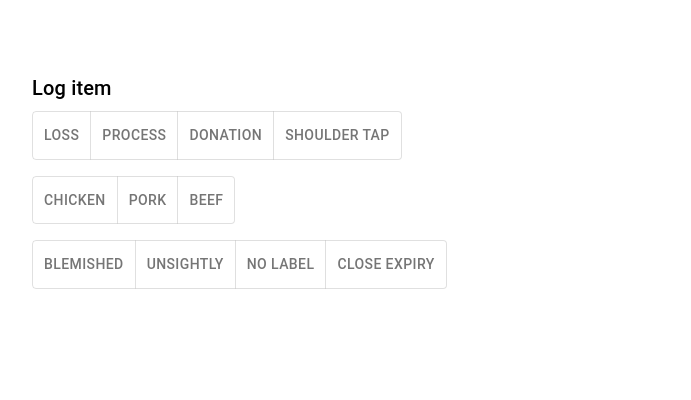
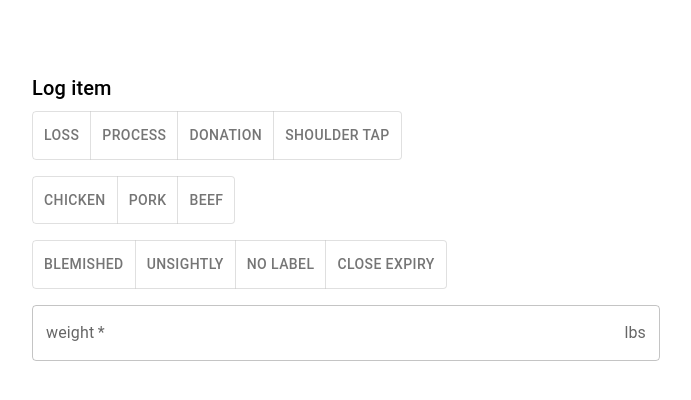
Before and after one commit to JeremyS-345/LPSD-UI, a Next.js app: page /start in a window 1280 px wide. Shown: the top 400 px of the page, without its empty margins (294-985 px from the left). Built offline with nearby package versions, Linux system fonts and the light colour scheme.

Commit message:
added weight field

```diff
--- a/components/SaveItem.tsx
+++ b/components/SaveItem.tsx
@@ -1,5 +1,5 @@
 import OptionPicker from "@/components/itemSelect";
-import { Button, Grid, Stack, ToggleButton, ToggleButtonGroup, Typography } from "@mui/material";
+import { Button, Grid, InputAdornment, Stack, TextField, ToggleButton, ToggleButtonGroup, Typography } from "@mui/material";
 import { useState } from "react";
 import axios from "axios";
 import { ItemState } from "../pages/index";
@@ -15,6 +15,8 @@ let reasonType = ["blemished", "unsightly", "no label", "close expiry"];
 export default function SaveItem(props: { itemState: ItemState }) {
     let [itemState, setItemState] = useState<ItemState>(props.itemState)
     const router = useRouter()
+    const [weight, setWeight] = useState<number>(itemState.weight);
+
     const headers = {
         'Content-Type': 'application/json',
         'X-Requested-With': null,
@@ -23,6 +25,7 @@ export default function SaveItem(props: { itemState: ItemState }) {
     const postItem = async (itemState: ItemState) => {
 
         router.push('/')
+        //itemState.weight=weight
         // const response = await axios.post("https://8e8oow3g70.execute-api.us-east-1.amazonaws.com/dev/lpds",
         //     itemState,
         //     { headers: headers });
@@ -32,7 +35,8 @@ export default function SaveItem(props: { itemState: ItemState }) {
         //             id: undefined,
         //             bucketType: undefined,
         //             itemType: undefined,
-        //             reasonType: undefined
+        //             reasonType: undefined,
+        //             weight: undefined
         //         }
         //     })
         // }
@@ -80,8 +84,17 @@ export default function SaveItem(props: { itemState: ItemState }) {
                         <OptionPicker choices={bucketType} callback={childToParentBucket} defaultAlignment={itemState.bucketType} ></OptionPicker>
                         <OptionPicker choices={itemType} callback={childToParentItem} defaultAlignment={itemState.itemType}></OptionPicker>
                         <OptionPicker choices={reasonType} callback={childToParentReason} defaultAlignment={itemState.reasonType}></OptionPicker>
+                        <TextField id="outlined-basic" label="weight" variant="outlined" required={true}
+                            InputProps={{
+                                endAdornment: <InputAdornment position="end">lbs</InputAdornment>,
+                            }}
+                            value={weight}
+                            type="number"
+                            onChange={(event: React.ChangeEvent<HTMLInputElement>) => {
+                                setWeight(event.target.valueAsNumber);
+                            }} />
                     </Stack>
-                    {itemState.bucketType != undefined && itemState.itemType != undefined &&
+                    {itemState.bucketType != undefined && itemState.itemType != undefined && weight > 0 &&
                         <Button variant="contained" onClick={submitData}>Submit</Button>
                     }
                 </Grid>
--- a/pages/index.tsx
+++ b/pages/index.tsx
@@ -8,7 +8,8 @@ export type ItemState = {
   id: string | undefined,
   bucketType: string | undefined,
   itemType: string | undefined,
-  reasonType: string | undefined
+  reasonType: string | undefined,
+  weight: number
 }
 
 export default function Home() {
--- a/pages/update.tsx
+++ b/pages/update.tsx
@@ -13,7 +13,8 @@ export default function UpdateItem() {
         id: undefined,
         bucketType: undefined,
         itemType: undefined,
-        reasonType: undefined
+        reasonType: undefined,
+        weight: 0
     })
     const headers = {
         'Content-Type': 'application/json',
@@ -26,7 +27,8 @@ export default function UpdateItem() {
                 id: "qwerty1234",
                 bucketType: "donation",
                 itemType: "chicken",
-                reasonType: "blemished"
+                reasonType: "blemished",
+                weight: 5.5
             }
             setItemState(state => {
                 return {
```
